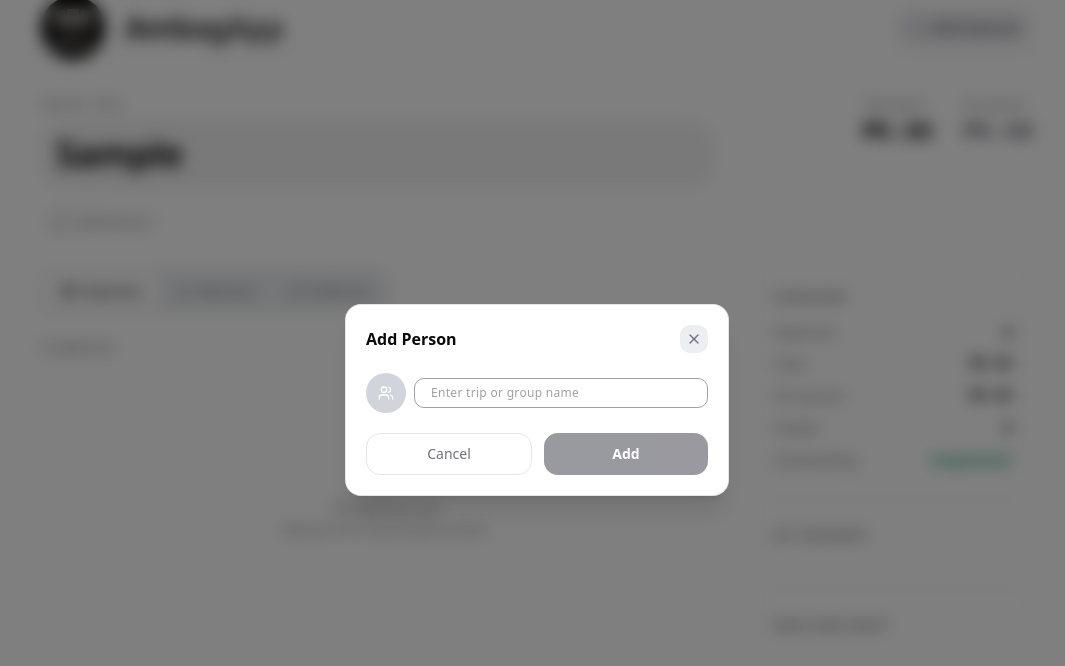
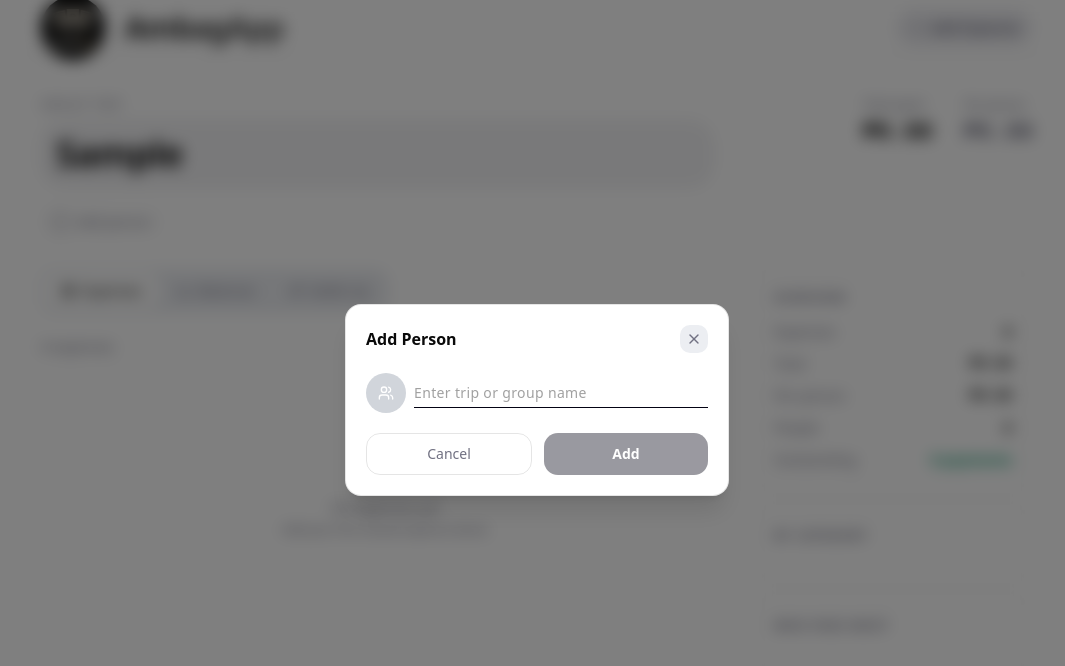
Before and after one commit to joshcost4/AmbagApp, a React (Vite) app: page / in a window 1280 px wide. Both pictures are taken after typing "Sample" into the empty fields and a click on the button "Add person". Shown: the top 666 px of the page, without its empty margins (103-1168 px from the left). Built offline with nearby package versions, Linux system fonts and the light colour scheme.

Commit message:
style: refine group input to a compact elegant look

```diff
--- a/src/app/App.tsx
+++ b/src/app/App.tsx
@@ -1287,7 +1287,7 @@ export default function App() {
                 autoFocus
                 type="text"
                 placeholder="Enter trip or group name"
-                className="w-full max-w-xs px-4 py-1.5 text-xs font-medium tracking-wide bg-neutral-50/50 border border-neutral-200 rounded-lg text-neutral-700 placeholder:text-neutral-400 focus:outline-none focus:border-neutral-400 focus:bg-white transition-all duration-200"
+                className="text-sm font-medium tracking-wide text-neutral-700 placeholder:text-neutral-400 placeholder:font-light bg-transparent border-b border-muted py-1 focus:outline-none focus:border-primary transition-all w-full max-w-md"
               />
             </div>
             <div className="flex gap-3">
```
